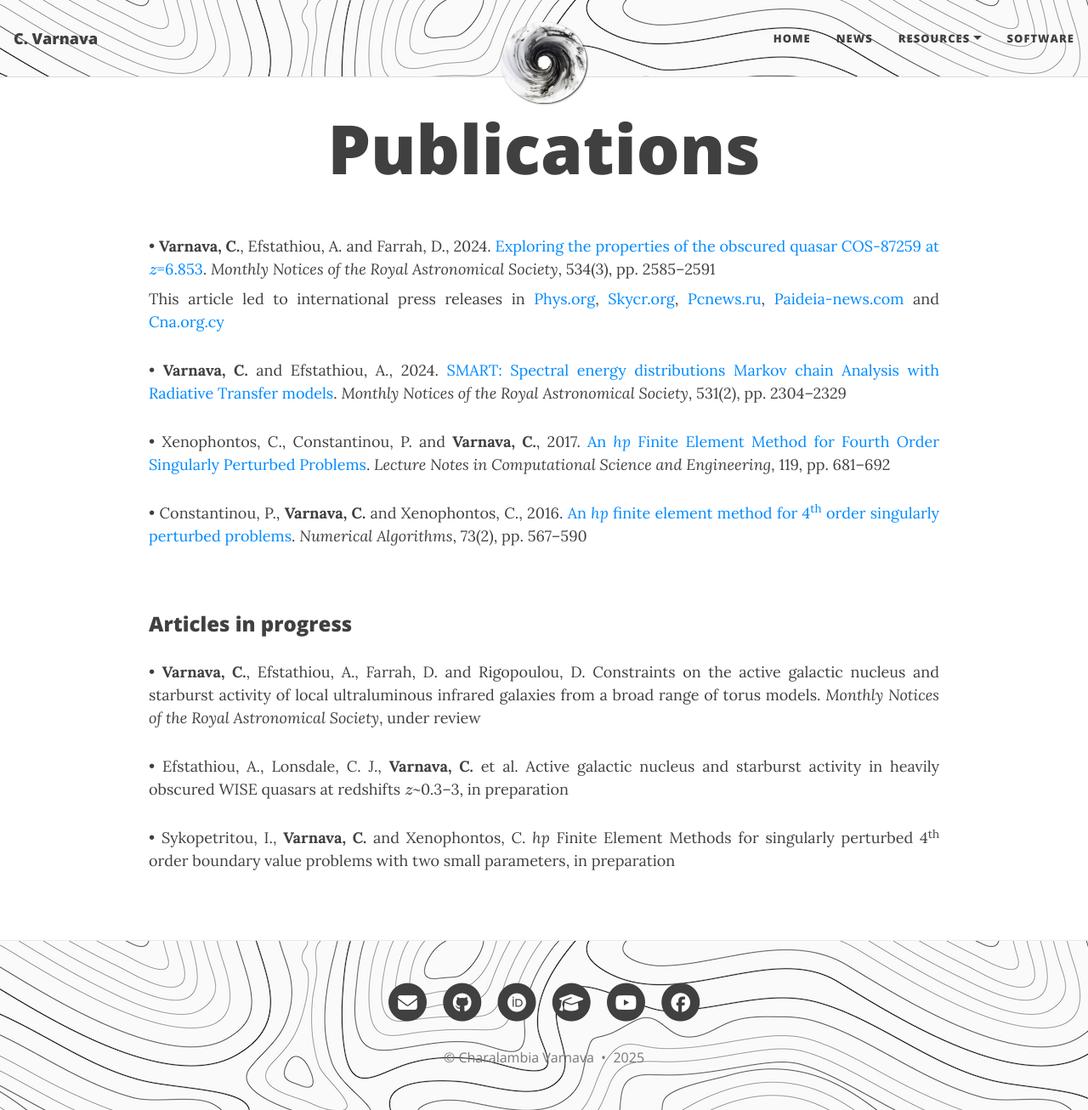
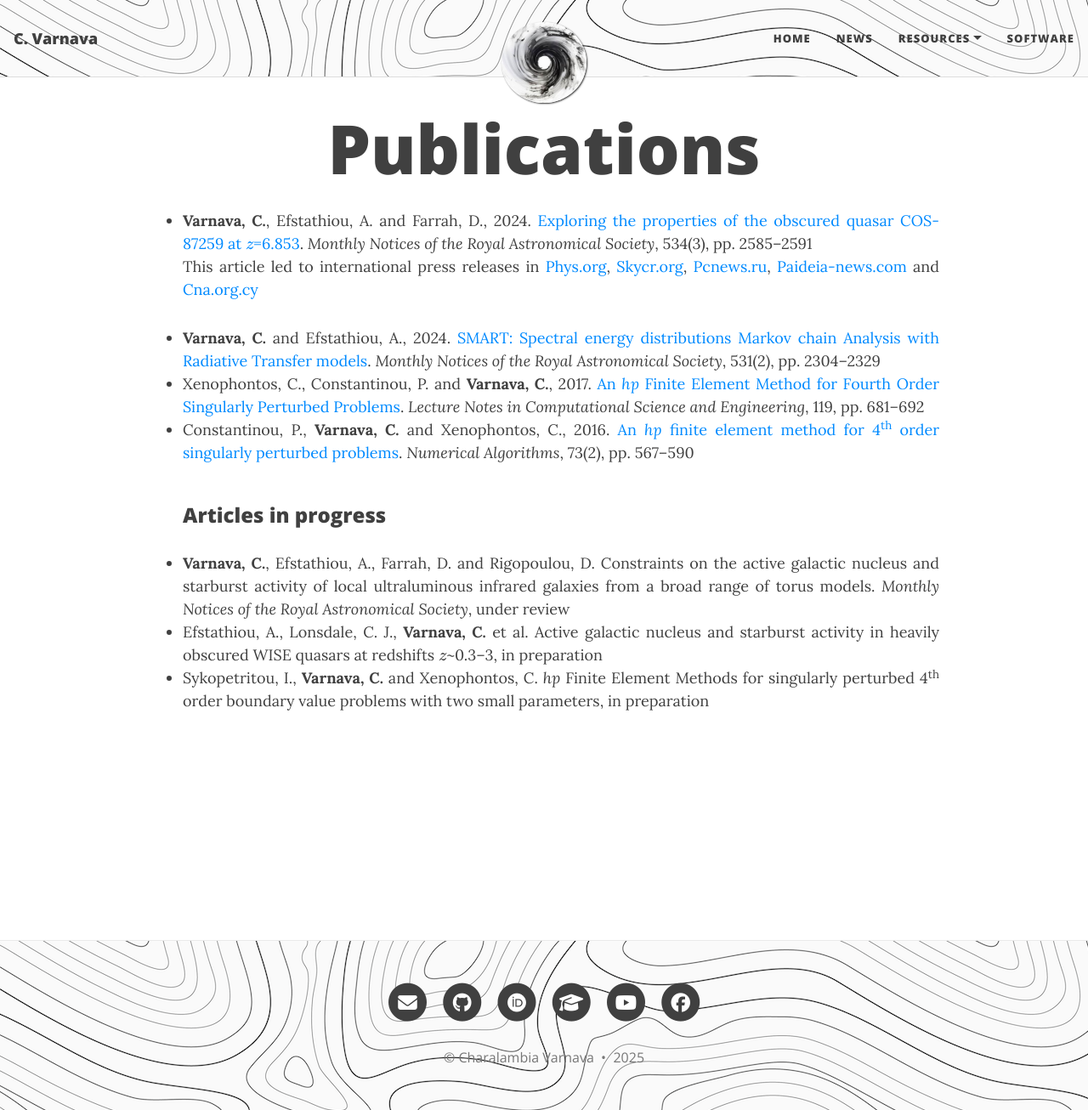
Before and after one commit to ch-var/ch-var.github.io, a Jekyll site: the page built from publications.html, in a window 1280 px wide and 1306 px high. Shown: the whole window at 85% size. Built offline with Jekyll 4.4.1, drawn with Linux system fonts in a browser that asks for light colours; formulas are drawn with MathJax 3.

Commit message:
Update publications.html

```diff
--- a/publications.html
+++ b/publications.html
@@ -21,13 +21,30 @@
   }
 </style>
 
-<p align='justify' style="margin-bottom: 8px;">&#8226; <b>Varnava, C.</b>, Efstathiou, A. and Farrah, D., 2024. <a href="https://doi.org/10.1093/mnras/stae2221">Exploring the properties of the obscured quasar COS-87259 at \(z\)=6.853</a>. <i>Monthly Notices of the Royal Astronomical Society</i>, 534(3), pp. 2585–2591</p>
+<ul>
+<li class="responsive-margin"><b>Varnava, C.</b>, Efstathiou, A. and Farrah, D., 2024. <a href="https://doi.org/10.1093/mnras/stae2221">Exploring the properties of the obscured quasar COS-87259 at \(z\)=6.853</a>. <i>Monthly Notices of the Royal Astronomical Society</i>, 534(3), pp. 2585–2591</li>
 <p align='justify' style="margin-top: 0px;">This article led to international press releases in <a href="https://phys.org/news/2024-10-astronomers-explore-properties-obscured-hyperluminous.html">Phys.org</a>, <a href="https://skycr.org/2024/10/21/exploran-las-propiedades-de-un-cuasar-hiperluminoso-oscurecido/">Skycr.org</a>, <a href="https://pcnews.ru/news/astronomy_obnaruzili_sverhmassivnuu_cernuu_dyru_v_centre_galaktiki_cos_87259-1530160.html#gsc.tab=0">Pcnews.ru</a>, <a href="https://paideia-news.com/panepistimio-frederick/2024/11/11/ereynitria-toy-eyropaikoy-panepistimioy-meleta-ena-protogono-yperfoteino-kbazar">Paideia-news.com</a> and <a href="https://www.cna.org.cy/press-release/article/7556971/anakoinosi-typoy-evropaiko-panepistimio-kyproy">Cna.org.cy</a></p>
-<p align='justify'>&#8226; <b>Varnava, C.</b> and Efstathiou, A., 2024. <a href="https://doi.org/10.1093/mnras/stae1141">SMART: Spectral energy distributions Markov chain Analysis with Radiative Transfer models</a>. <i>Monthly Notices of the Royal Astronomical Society</i>, 531(2), pp. 2304–2329</p>
-<p align='justify'>&#8226; Xenophontos, C., Constantinou, P. and <b>Varnava, C.</b>, 2017. <a href="https://doi.org/10.1007/978-3-319-65870-4_49">An <i>hp</i> Finite Element Method for Fourth Order Singularly Perturbed Problems</a>. <i>Lecture Notes in Computational Science and Engineering</i>, 119, pp. 681–692</p>
-<p align='justify'>&#8226; Constantinou, P., <b>Varnava, C.</b> and Xenophontos, C., 2016. <a href="https://doi.org/10.1007/s11075-016-0108-9">An <i>hp</i> finite element method for 4<sup>th</sup> order singularly perturbed problems</a>. <i>Numerical Algorithms</i>, 73(2), pp. 567–590</p>
+<li class="responsive-margin"><b>Varnava, C.</b> and Efstathiou, A., 2024. <a href="https://doi.org/10.1093/mnras/stae1141">SMART: Spectral energy distributions Markov chain Analysis with Radiative Transfer models</a>. <i>Monthly Notices of the Royal Astronomical Society</i>, 531(2), pp. 2304–2329</li>
+<li class="responsive-margin">Xenophontos, C., Constantinou, P. and <b>Varnava, C.</b>, 2017. <a href="https://doi.org/10.1007/978-3-319-65870-4_49">An <i>hp</i> Finite Element Method for Fourth Order Singularly Perturbed Problems</a>. <i>Lecture Notes in Computational Science and Engineering</i>, 119, pp. 681–692</li>
+<li class="responsive-margin">Constantinou, P., <b>Varnava, C.</b> and Xenophontos, C., 2016. <a href="https://doi.org/10.1007/s11075-016-0108-9">An <i>hp</i> finite element method for 4<sup>th</sup> order singularly perturbed problems</a>. <i>Numerical Algorithms</i>, 73(2), pp. 567–590</li>
 <br>
 <p style="font-family: var(--header-font); font-weight: 800; line-height: 1.1; font-size: 1.5rem; margin-top: 1.25rem;">Articles in progress</p>
-<p align='justify'>&#8226; <b>Varnava, C.</b>, Efstathiou, A., Farrah, D. and Rigopoulou, D. Constraints on the active galactic nucleus and starburst activity of local ultraluminous infrared galaxies from a broad range of torus models. <i>Monthly Notices of the Royal Astronomical Society</i>, under review</p>
-<p align='justify'>&#8226; Efstathiou, A., Lonsdale, C. J., <b>Varnava, C.</b> et al. Active galactic nucleus and starburst activity in heavily obscured WISE quasars at redshifts \(z\)~0.3–3, in preparation</p>
-<p align='justify'>&#8226; Sykopetritou, I., <b>Varnava, C.</b> and Xenophontos, C. <i>hp</i> Finite Element Methods for singularly perturbed 4<sup>th</sup> order boundary value problems with two small parameters, in preparation</p>
+<li class="responsive-margin"><b>Varnava, C.</b>, Efstathiou, A., Farrah, D. and Rigopoulou, D. Constraints on the active galactic nucleus and starburst activity of local ultraluminous infrared galaxies from a broad range of torus models. <i>Monthly Notices of the Royal Astronomical Society</i>, under review</li>
+<li class="responsive-margin">Efstathiou, A., Lonsdale, C. J., <b>Varnava, C.</b> et al. Active galactic nucleus and starburst activity in heavily obscured WISE quasars at redshifts \(z\)~0.3–3, in preparation</li>
+<li class="responsive-margin">Sykopetritou, I., <b>Varnava, C.</b> and Xenophontos, C. <i>hp</i> Finite Element Methods for singularly perturbed 4<sup>th</sup> order boundary value problems with two small parameters, in preparation</li>
+</ul>
+
+<style>
+  .responsive-margin {
+    text-align: justify;
+    margin-left: -100px;
+    margin-right: -100px;
+  }
+
+  @media (max-width: 767px) {
+    .responsive-margin {
+      margin-left: -25px;
+      margin-right: 0px;
+    }
+  }
+</style>
```
